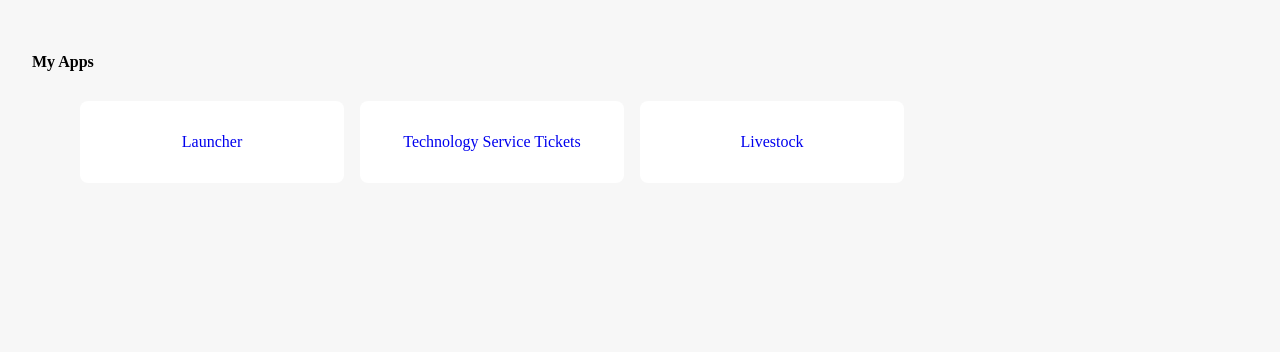
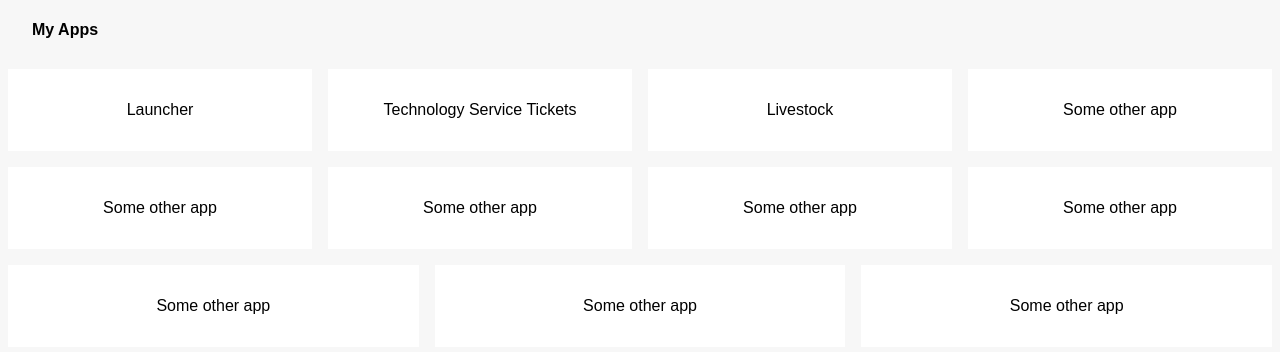
Before and after one commit to rdtrammel/FMWebLauncher, a plain HTML site: page index.html in a window 1280 px wide. Drawn offline with Linux system fonts and the light colour scheme.

Commit message:
working on layout.not great yet.

```diff
--- a/main.css
+++ b/main.css
@@ -1,6 +1,18 @@
-body,a,div,main{
+@media screen{
+    @font-face {
+        font-family: 'Montserrat';
+        font-style: normal;
+        font-weight: 200;
+        src: local('Montserrat ExtraLight'), local('Montserrat-ExtraLight'), url(https://fonts.gstatic.com/s/montserrat/v14/JTURjIg1_i6t8kCHKm45_aZA3gTD_vx3rCubqg.woff2) format('woff2');
+        unicode-range: U+0460-052F, U+1C80-1C88, U+20B4, U+2DE0-2DFF, U+A640-A69F, U+FE2E-FE2F;
+      }
+}
+
+body,a,div,main,ul{
     margin:0;
     padding:0;
+    font-family:'Montserrat', Arial, Helvetica, sans-serif;
+    vertical-align: center;
 }
 
 body{
@@ -8,20 +20,28 @@ body{
 }
 
 main{
-    padding:2em;
+    margin:auto;
+    max-width:1900px;
+}
+
+main h4{
+    margin-left:2em;
 }
 
 #appList{
     display:flex;
+    justify-content:center;
+    flex-wrap:wrap;
     list-style-type: none;
 }
 
 #appList li{
+    flex:1;
     margin:.5em;
+    padding:2em;
     background-color:#FFF;
-    border-radius:.5em;
-    width:200px;
-    padding:2em;
+    min-width:200px;
+    font-size: 12pt;
     display:inline-block;
     text-align:center;
 }
@@ -32,5 +52,7 @@ main{
 }
 
 a {
+    padding:2em 0;
     text-decoration: none;
+    color:black;
 }
--- a/main.js
+++ b/main.js
@@ -2,13 +2,37 @@ let main = document.querySelector("main");
 let apps = [
     {
         "name" : "Launcher",
-        "url" : "fmp://fms14.dl.scbt.com/FMCruzer"
+        "url" : "fmp://fms14.dl.scbt.com/FMCruzControl"
     },{
         "name" : "Technology Service Tickets",
         "url" : "fmp://fms14.dl.scbt.com/TechnologyServiceTickets"
     },{
         "name" : "Livestock",
         "url" : "fmp://fms7.dl.scbt.com/Livestock"
+    },{
+        "name" : "Some other app",
+        "url" : "fmp://fms14.dl.scbt.com/CoreDataWorker"
+    },{
+        "name" : "Some other app",
+        "url" : "fmp://fms14.dl.scbt.com/CoreDataWorker"
+    },{
+        "name" : "Some other app",
+        "url" : "fmp://fms14.dl.scbt.com/CoreDataWorker"
+    },{
+        "name" : "Some other app",
+        "url" : "fmp://fms14.dl.scbt.com/CoreDataWorker"
+    },{
+        "name" : "Some other app",
+        "url" : "fmp://fms14.dl.scbt.com/CoreDataWorker"
+    },{
+        "name" : "Some other app",
+        "url" : "fmp://fms14.dl.scbt.com/CoreDataWorker"
+    },{
+        "name" : "Some other app",
+        "url" : "fmp://fms14.dl.scbt.com/CoreDataWorker"
+    },{
+        "name" : "Some other app",
+        "url" : "fmp://fms14.dl.scbt.com/CoreDataWorker"
     }
 ];
 
```
